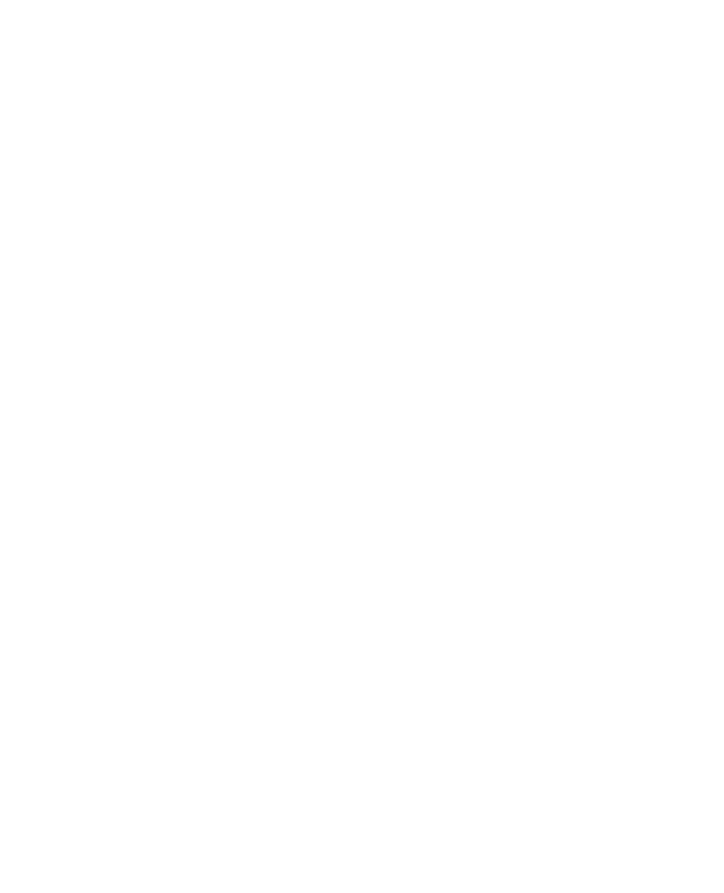
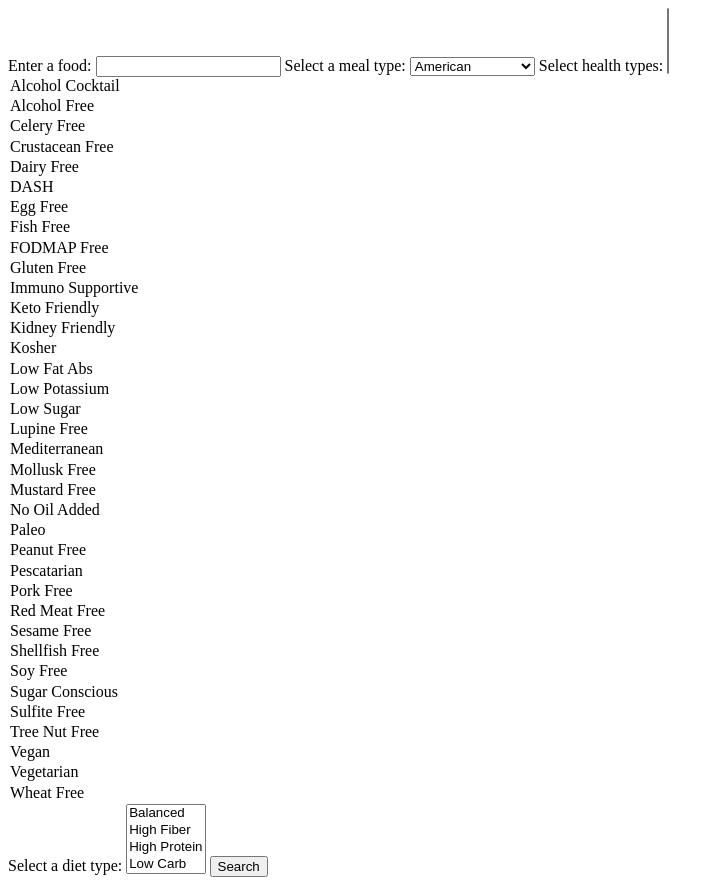
Before and after one commit to yjimin/inst377-final, a website: page public/food.html in a window 1280 px wide. Shown: the whole page, without its empty margins (0-724 px from the left). Before the commit the page ends 800 px from the top, so only its background shows below. Drawn offline with Linux system fonts and the light colour scheme; no server answers; a script that the page names is missing.

Commit message:
added options for food

```diff
--- a/public/food.html
+++ b/public/food.html
@@ -1,4 +1,86 @@
+<html>
 <script src="https://developer.edamam.com/attribution/badge.js"></script>
+<script type="text/Javascript" src="food.js" defer></script>
+<body>
+    <form onsubmit="createRecipe()">
+        <label for="food">Enter a food:</label>
+        <input type="text" id="food" name="food" required>
 
+        <label for="mealType">Select a meal type:</label>
+        <select id="mealType" name="mealType" required>
+            <option value="American">American</option>
+            <option value="Asian">Asian</option>
+            <option value="British">British</option>
+            <option value="Chinese">Chinese</option>
+            <option value="Caribbean">Caribbean</option>
+            <option value="Central Europe">Central Europe</option>
+            <option value="Eastern Europe">Eastern Europe</option>
+            <option value="French">French</option>
+            <option value="Indian">Indian</option>
+            <option value="Italian">Italian</option>
+            <option value="Japanese">Japanese</option>
+            <option value="Kosher">Kosher</option>
+            <option value="Mediterranean">Mediterranean</option>
+            <option value="Mexican">Mexican</option>
+            <option value="Middle Eastern">Middle Eastern</option>
+            <option value="Nordic">Nordic</option>
+            <option value="South American">South American</option>
+            <option value="South East Asian">South East Asian</option>
+        </select>
+
+        <label for="healthType">Select health types:</label>
+        <select id="healthType" name="healthType" multiple></select>
+            <option value="alcohol-cocktail">Alcohol Cocktail</option>
+            <option value="alcohol-free">Alcohol Free</option>
+            <option value="celery-free">Celery Free</option>
+            <option value="crustacean-free">Crustacean Free</option>
+            <option value="dairy-free">Dairy Free</option>
+            <option value="DASH">DASH</option>
+            <option value="egg-free">Egg Free</option>
+            <option value="fish-free">Fish Free</option>
+            <option value="fodmap-free">FODMAP Free</option>
+            <option value="gluten-free">Gluten Free</option>
+            <option value="immuno-supportive">Immuno Supportive</option>
+            <option value="keto-friendly">Keto Friendly</option>
+            <option value="kidney-friendly">Kidney Friendly</option>
+            <option value="kosher">Kosher</option>
+            <option value="low-fat-abs">Low Fat Abs</option>
+            <option value="low-potassium">Low Potassium</option>
+            <option value="low-sugar">Low Sugar</option>
+            <option value="lupine-free">Lupine Free</option>
+            <option value="Mediterranean">Mediterranean</option>
+            <option value="mollusk-free">Mollusk Free</option>
+            <option value="mustard-free">Mustard Free</option>
+            <option value="no-oil-added">No Oil Added</option>
+            <option value="paleo">Paleo</option>
+            <option value="peanut-free">Peanut Free</option>
+            <option value="pescatarian">Pescatarian</option>
+            <option value="pork-free">Pork Free</option>
+            <option value="red-meat-free">Red Meat Free</option>
+            <option value="sesame-free">Sesame Free</option>
+            <option value="shellfish-free">Shellfish Free</option>
+            <option value="soy-free">Soy Free</option>
+            <option value="sugar-conscious">Sugar Conscious</option>
+            <option value="sulfite-free">Sulfite Free</option>
+            <option value="tree-nut-free">Tree Nut Free</option>
+            <option value="vegan">Vegan</option>
+            <option value="vegetarian">Vegetarian</option>
+            <option value="wheat-free">Wheat Free</option>
+        </select>
+
+        <label for="dietType">Select a diet type:</label>
+        <select id="dietType" name="dietType" required multiple>
+            <option value="balanced">Balanced</option>
+            <option value="high-fiber">High Fiber</option>
+            <option value="high-protein">High Protein</option>
+            <option value="low-carb">Low Carb</option>
+            <option value="low-fat">Low Fat</option>
+            <option value="low-sodium">Low Sodium</option>
+        </select>
+
+        <button type="submit" name = "searchFood">Search</button>
+    </form>
+</body>
 
 <div id="edamam-badge" data-color="white"></div>
+</html>
--- a/public/food.js
+++ b/public/food.js
@@ -1,2 +1,28 @@
-appId = "688df902"
-appKey = "3cd8355a3914c25b04151a8fc99cf2a1"
+const appId = "1602f865";
+const appKey = "bf12eff41ed89d11ec705e2725cf9e5d";
+
+async function getRecipes() {
+
+}
+
+async function loadPlanTable() {
+    var host = window.location.origin;
+    await fetch (`${host}/plans`)
+        .then(res => res.json())
+        .then(data => {
+            var table = document.createElement('table');
+            table.setAttribute('id','lists');
+
+            var tableRow = document.createElement('tr');
+            var tableHeading
+        });
+
+}
+function parsetableJSON() {
+    var recipes = document.getElementById('recipes').value;
+    var recipeList = recipes.split(',');
+    var recipeList = recipeList.map(recipe => recipe.trim());
+    return recipeList;
+}
+
+window.onload = loadPlanTable
```
Also changed, not shown: public/about.html (renamed from about.html, +1 -1 lines), public/index.html (renamed from index.html, +1 -1 lines), public/styles.css (renamed from styles.css), vercel.json.
